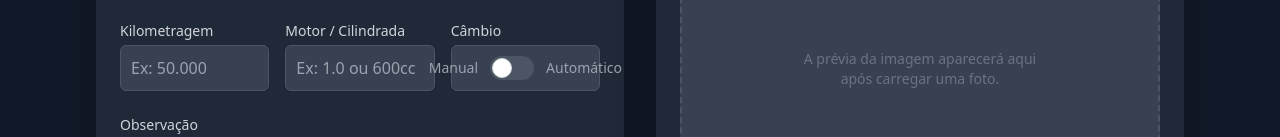
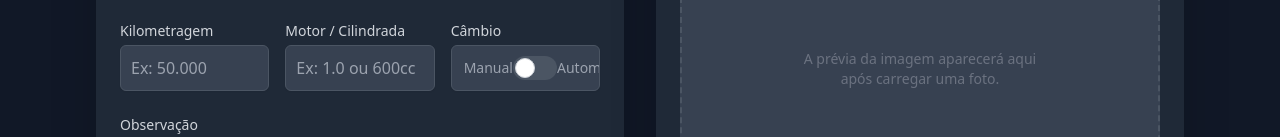
Before and after one commit to bhdspro/criadordeanuncio, a plain HTML site: page index.html in a window 1280 px wide. Shown: the part 566-703 px from the top of the page. Drawn offline with nearby package versions, Linux system fonts and the light colour scheme; no server answers.

Commit message:
Update index.html

```diff
--- a/index.html
+++ b/index.html
@@ -167,7 +167,7 @@
 
                         <div>
                             <label for="cambio" class="block text-sm font-medium text-gray-300">Câmbio</label>
-                            <div class="mt-1 flex items-center justify-center space-x-3 w-full bg-gray-700 border border-gray-600 rounded-md p-2.5 h-[46px] shadow-sm">
+                            <div class="mt-1 flex items-center justify-between px-3 w-full bg-gray-700 border border-gray-600 rounded-md h-[46px] shadow-sm overflow-hidden">
                                 <span class="text-sm font-medium text-gray-400 select-none">Manual</span>
                                 <label class="relative inline-flex items-center cursor-pointer flex-shrink-0">
                                     <input type="checkbox" id="cambio" class="sr-only peer">
```
